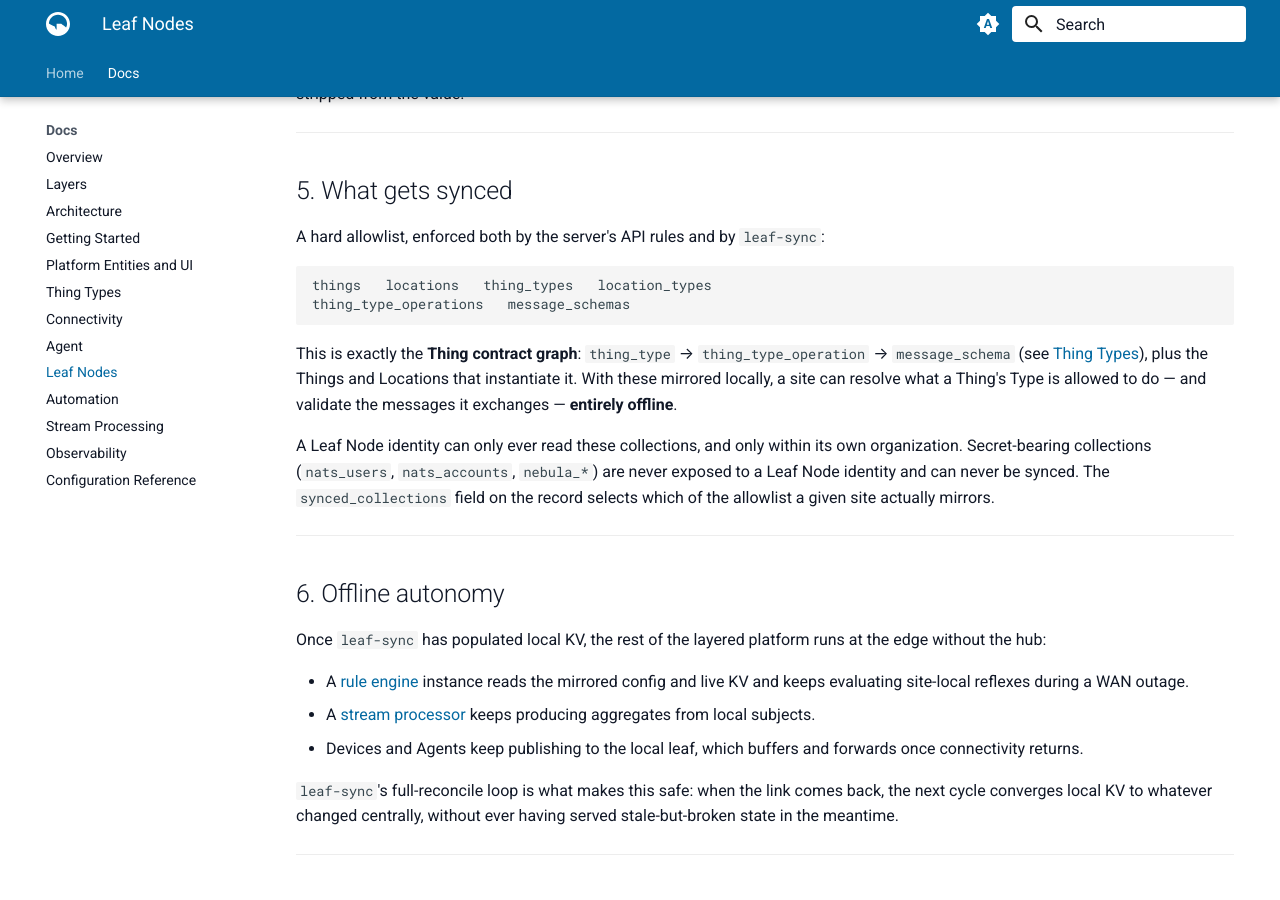
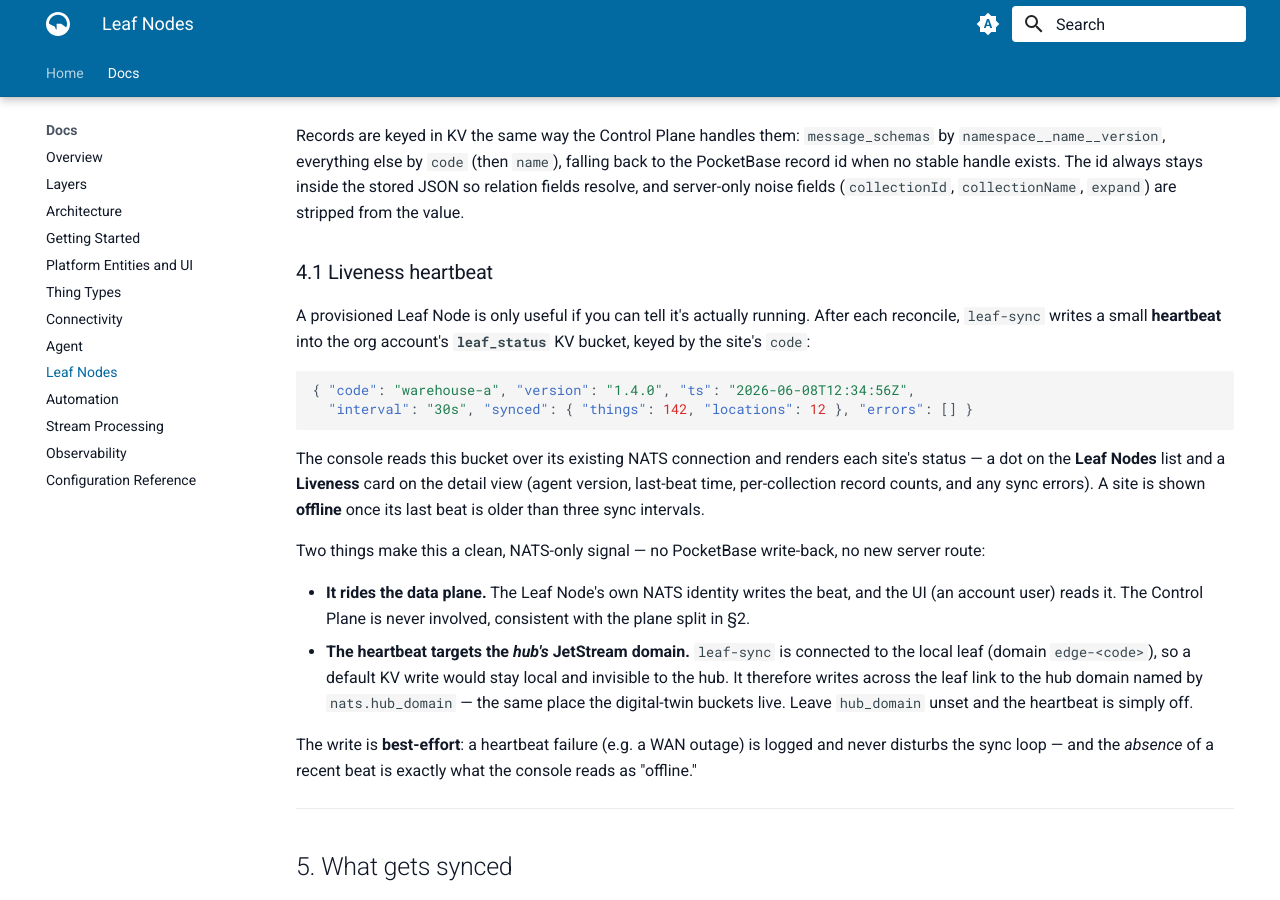
Before and after one commit to stone-age-io/platform-docs, an MkDocs documentation site: the page built from docs/leaf-nodes.md, in a window 1280 px wide and 900 px high, scrolled down 3751 px. Built offline with MkDocs 1.6.1 and Material for MkDocs 9.7.7, drawn with Linux system fonts in a browser that asks for light colours; some of the changed text lies outside the part shown.

Commit message:
docs(leaf-nodes): heartbeat, empty-fetch guard, credential reset
Add §4.1 Liveness heartbeat (leaf_status KV on the hub domain), note the
empty-fetch purge guard, the org Admin/Owner credential reset, and the
nats.hub_domain + version-stamped build in the deploy flow.

Co-Authored-By: Claude Opus 4.8 <noreply@anthropic.com>

````diff
--- a/docs/leaf-nodes.md
+++ b/docs/leaf-nodes.md
@@ -53,7 +53,7 @@ Create one in the console under **Leaf Nodes → New**. A server-side hook then
 | `synced_collections` | The subset of the allowlist (§4) this site mirrors. |
 | `location`, `metadata` | Optional site context. |
 
-When you create a Leaf Node, the success modal shows its PocketBase credentials **once** — those are what `leaf-sync` authenticates with. The detail view mirrors the Thing layout: identity on the left; a **Connectivity** card (NATS username/status, role with reassignment, per-user permission overrides, `.creds` download, and Nebula hostname/IP/config) on the right; plus the synced-collection selection.
+When you create a Leaf Node, the success modal shows its PocketBase credentials **once** — those are what `leaf-sync` authenticates with. If they're lost, an org Admin/Owner can **reset credentials** from the detail view (the new password is shown once); the old one stops working immediately, so update `leaf-sync.yaml` and restart the agent. The detail view mirrors the Thing layout: a **Liveness** card (status, last heartbeat, agent version, per-collection sync counts — see §4.1) and identity on the left; a **Connectivity** card (NATS username/status, role with reassignment, per-user permission overrides, `.creds` download, and Nebula hostname/IP/config) on the right; plus the synced-collection selection.
 
 ---
 
@@ -67,7 +67,9 @@ leaf-sync run      # daemon: mirror config collections into local KV
 ```
 
 - **`config`** authenticates to PocketBase as the Leaf Node and fetches everything needed to stand the leaf server up: its own record (domain, synced collections), its NATS user's `.creds`, the org account JWT, and the **operator JWT** (served by the dedicated, leaf-node-authenticated route `GET /api/leaf/operator-jwt`, so the operator key itself stays superuser-only). It writes `nats-leaf.conf` and the creds file. No NATS connection required — run it *before* the leaf server is up.
-- **`run`** connects to the local leaf and, every `sync.interval`, performs a **full reconcile** of each allowed collection: upsert every record into KV bucket `<collection>`, then delete keys for records that no longer exist. It is **fail-soft** — on any PocketBase or NATS error it leaves local KV untouched and retries; it never wipes local state — and it shuts down cleanly on `SIGINT`/`SIGTERM`, so it's safe under systemd or Docker.
+- **`run`** connects to the local leaf and, every `sync.interval`, performs a **full reconcile** of each allowed collection: upsert every record into KV bucket `<collection>`, then delete keys for records that no longer exist. It is **fail-soft** — on any PocketBase or NATS error it leaves local KV untouched and retries; it never wipes local state. A *successful but empty* fetch is guarded too: if a collection returns zero records while local KV still holds keys, the purge is skipped for that cycle, so a transient auth or scoping glitch can't wipe the mirror. It shuts down cleanly on `SIGINT`/`SIGTERM`, so it's safe under systemd or Docker.
+
+After each cycle, `run` also writes a best-effort **liveness heartbeat** (when `nats.hub_domain` is set — see §4.1).
 
 <center>
 ```mermaid
@@ -95,6 +97,24 @@ sequenceDiagram
 </center>
 
 Records are keyed in KV the same way the Control Plane handles them: `message_schemas` by `namespace__name__version`, everything else by `code` (then `name`), falling back to the PocketBase record id when no stable handle exists. The id always stays inside the stored JSON so relation fields resolve, and server-only noise fields (`collectionId`, `collectionName`, `expand`) are stripped from the value.
+
+### 4.1 Liveness heartbeat
+
+A provisioned Leaf Node is only useful if you can tell it's actually running. After each reconcile, `leaf-sync` writes a small **heartbeat** into the org account's **`leaf_status`** KV bucket, keyed by the site's `code`:
+
+```json
+{ "code": "warehouse-a", "version": "1.4.0", "ts": "2026-06-08T12:34:56Z",
+  "interval": "30s", "synced": { "things": 142, "locations": 12 }, "errors": [] }
+```
+
+The console reads this bucket over its existing NATS connection and renders each site's status — a dot on the **Leaf Nodes** list and a **Liveness** card on the detail view (agent version, last-beat time, per-collection record counts, and any sync errors). A site is shown **offline** once its last beat is older than three sync intervals.
+
+Two things make this a clean, NATS-only signal — no PocketBase write-back, no new server route:
+
+- **It rides the data plane.** The Leaf Node's own NATS identity writes the beat, and the UI (an account user) reads it. The Control Plane is never involved, consistent with the plane split in §2.
+- **The heartbeat targets the *hub's* JetStream domain.** `leaf-sync` is connected to the local leaf (domain `edge-<code>`), so a default KV write would stay local and invisible to the hub. It therefore writes across the leaf link to the hub domain named by `nats.hub_domain` — the same place the digital-twin buckets live. Leave `hub_domain` unset and the heartbeat is simply off.
+
+The write is **best-effort**: a heartbeat failure (e.g. a WAN outage) is logged and never disturbs the sync loop — and the *absence* of a recent beat is exactly what the console reads as "offline."
 
 ---
 
@@ -131,6 +151,7 @@ Once `leaf-sync` has populated local KV, the rest of the layered platform runs a
 - The site only ever holds **public trust material** (operator JWT, account JWT) plus its own user's creds. It **cannot mint new account users**.
 - The operator JWT is reachable only through `GET /api/leaf/operator-jwt`, authenticated as the Leaf Node — the operator collection stays superuser-only.
 - Narrowing a site's blast radius is a record edit: reassign its NATS role or add per-user permission overrides from the Leaf Node's detail view.
+- The Leaf Node's PocketBase password (its `leaf-sync` login) is resettable by an org Admin/Owner from the console — gated by the collection's `manageRule`, so it stays a scoped, audited record action rather than a superuser-only operation.
 
 ---
 
@@ -148,6 +169,7 @@ Once `leaf-sync` has populated local KV, the rest of the layered platform runs a
      hub_leaf_url: "nats://nats.acme.io:7422"   # where the leaf remote dials the hub
      local_url: "nats://127.0.0.1:4222"
      creds_file: "edge.creds"
+     hub_domain: "hub"                           # hub's JetStream domain; enables the heartbeat (§4.1)
    sync:
      interval: "30s"
    ```
@@ -160,6 +182,11 @@ Once `leaf-sync` has populated local KV, the rest of the layered platform runs a
 
 `leaf-sync` does not supervise the other processes — use whatever your platform provides.
 
+> Build a release binary with the version stamped in (it surfaces in `leaf-sync --version` and in every heartbeat):
+> ```sh
+> go build -ldflags "-X platform/internal/leafsync.Version=$(git describe --tags --always --dirty)" -o leaf-sync ./cmd/leaf-sync
+> ```
+
 ---
 
 ## 9. Where to Go Next
````
